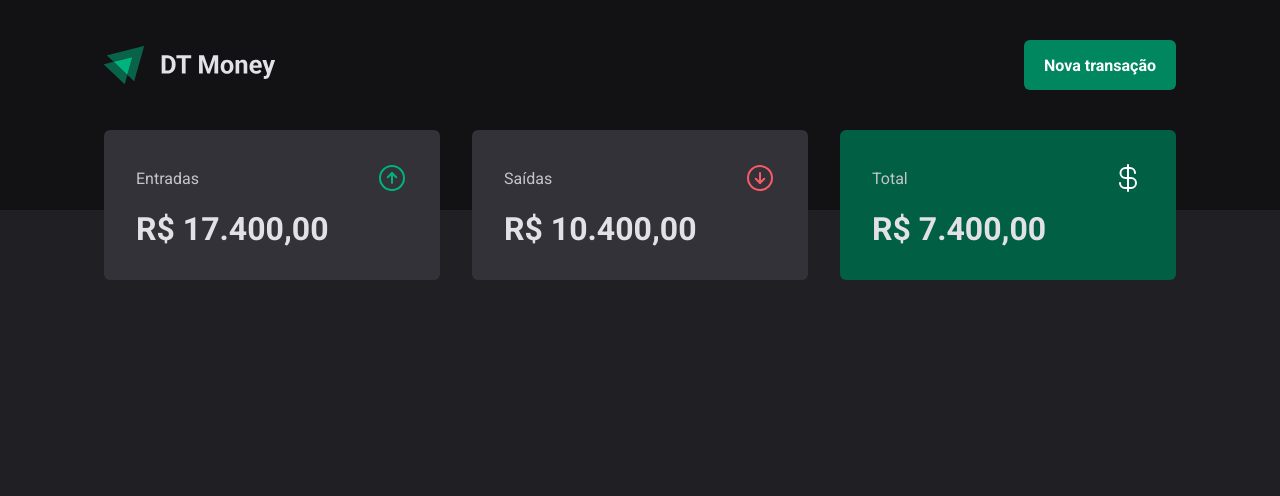
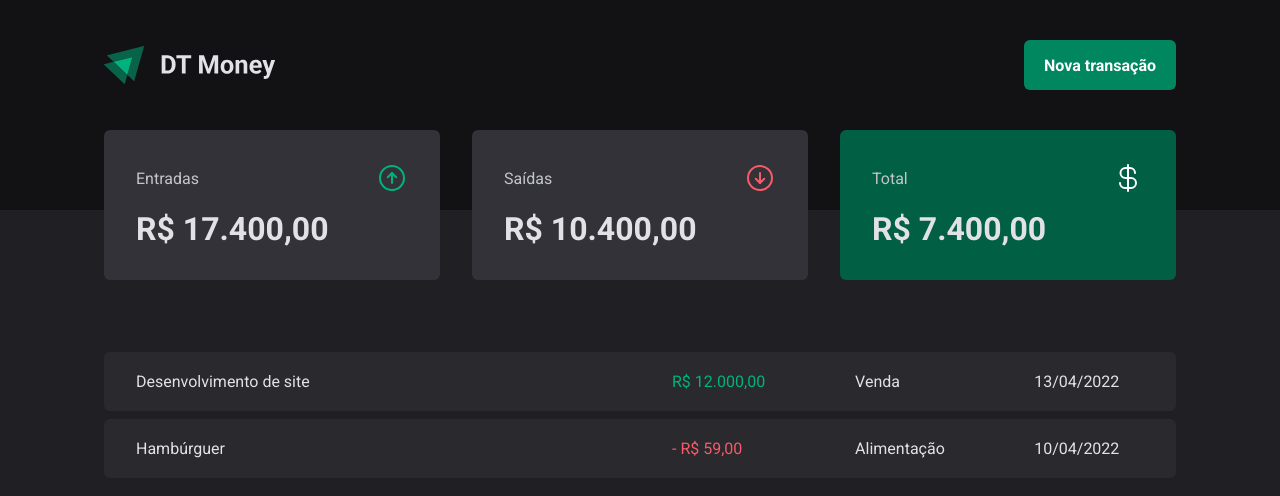
Before and after one commit to CtsLucas/DT-Money, a React (Vite) app: page / in a window 1280 px wide. Shown: the top 496 px of the page. Built offline with nearby package versions, Linux system fonts and the light colour scheme.

Commit message:
feat: TransactionsTable created

```diff
--- a/src/pages/Transactions/index.tsx
+++ b/src/pages/Transactions/index.tsx
@@ -1,11 +1,40 @@
 import { Header } from '../../components/Header';
 import { Summary } from '../../components/Summary';
+
+import {
+  PriceHighLight,
+  TransactionsContainer,
+  TransactionsTable,
+} from './styles';
 
 export function Transaction() {
   return (
     <>
       <Header />
       <Summary />
+
+      <TransactionsContainer>
+        <TransactionsTable>
+          <tbody>
+            <tr>
+              <td>Desenvolvimento de site</td>
+              <td>
+                <PriceHighLight variant="income">R$ 12.000,00</PriceHighLight>
+              </td>
+              <td>Venda</td>
+              <td>13/04/2022</td>
+            </tr>
+            <tr>
+              <td>Hambúrguer</td>
+              <td>
+                <PriceHighLight variant="outcome">- R$ 59,00</PriceHighLight>
+              </td>
+              <td>Alimentação</td>
+              <td>10/04/2022</td>
+            </tr>
+          </tbody>
+        </TransactionsTable>
+      </TransactionsContainer>
     </>
   );
 }
--- a/src/pages/Transactions/styles.ts
+++ b/src/pages/Transactions/styles.ts
@@ -1,3 +1,40 @@
 import styled from 'styled-components';
 
-export const Transactions = styled.div``;
+export const TransactionsContainer = styled.main`
+  width: 100%;
+  max-width: 1120px;
+  margin: 4rem auto 0;
+  padding: 0 1.5rem;
+`;
+
+export const TransactionsTable = styled.table`
+  width: 100%;
+  border-collapse: separate;
+  border-spacing: 0 0.5rem;
+  // margin-top: 1.5rem;
+
+  td {
+    padding: 1.25rem 2rem;
+    background: ${({ theme }) => theme['gray-700']};
+
+    &:first-child {
+      width: 50%;
+      border-top-left-radius: 6px;
+      border-bottom-left-radius: 6px;
+    }
+
+    &:last-child {
+      border-top-right-radius: 6px;
+      border-bottom-right-radius: 6px;
+    }
+  }
+`;
+
+interface PriceHighLightProps {
+  variant: 'income' | 'outcome';
+}
+
+export const PriceHighLight = styled.span<PriceHighLightProps>`
+  color: ${({ variant, theme }) =>
+    variant === 'income' ? theme['green-300'] : theme['red-300']};
+`;
```
